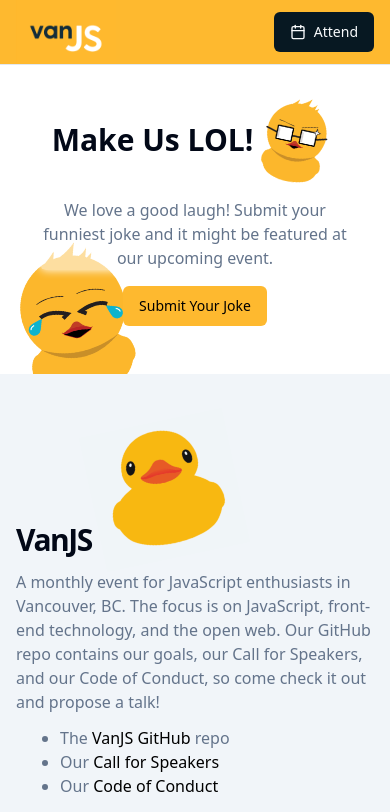
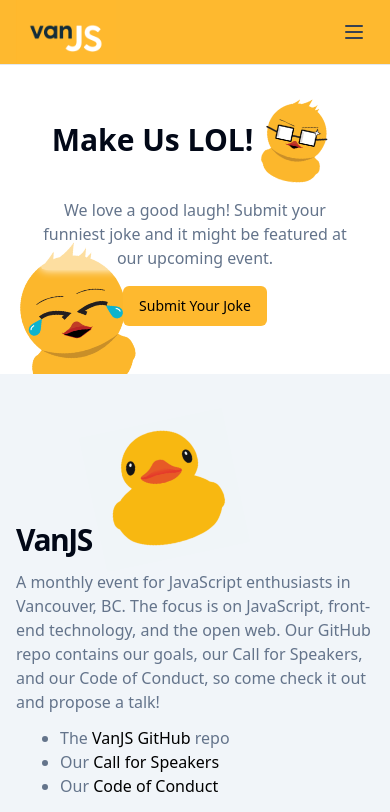
Before and after one commit to VanJS/vanjs.github.io, a Next.js app: page / in a window 390 px wide. Shown: the top 812 px of the page. Built offline with nearby package versions, Linux system fonts and the light colour scheme.

Commit message:
fix the tabs on mobile

```diff
--- a/src/app/globals.css
+++ b/src/app/globals.css
@@ -29,6 +29,8 @@
     --chart-3: 197 37% 24%;
     --chart-4: 43 74% 66%;
     --chart-5: 27 87% 67%;
+    --brand-yellow: 43 97% 59%;        /* HSL for #FEB92F */
+    --brand-yellow-foreground: 0 0% 0%; /* HSL for black */
   }
 
   .dark {
@@ -56,6 +58,8 @@
     --chart-3: 30 80% 55%;
     --chart-4: 280 65% 60%;
     --chart-5: 340 75% 55%;
+    --brand-yellow: 43 97% 59%;
+    --brand-yellow-foreground: 0 0% 0%;
   }
 }
 
--- a/src/components/Header.jsx
+++ b/src/components/Header.jsx
@@ -1,7 +1,11 @@
+"use client";
+
 import { Button } from "@/components/ui/button";
-import {CalendarIcon} from './icons/CalendarIcon';
+import { CalendarIcon } from "./icons/CalendarIcon";
 import Image from "next/image";
 import Link from "next/link";
+import { useState } from "react";
+import { Menu as MenuIcon, X as XIcon } from "lucide-react";
 
 const navLinks = [
   { href: "#", text: "Home" },
@@ -12,13 +16,25 @@
   { href: "#footer-contact", text: "Contact" },
 ];
 
-export const Header = () => (
+export const Header = () => {
+  const [isMobileMenuOpen, setIsMobileMenuOpen] = useState(false);
+
+  const toggleMobileMenu = () => {
+    setIsMobileMenuOpen(!isMobileMenuOpen);
+  };
+
+  const closeMobileMenu = () => {
+    setIsMobileMenuOpen(false);
+  };
+
+  return (
     <header className="sticky top-0 z-50 w-full border-b bg-[#FEB92F]">
       <div className="container flex items-center justify-between h-16 px-4 md:px-6">
         <Link
           href="#"
           className="flex items-center gap-2 text-lg font-semibold"
           prefetch={false}
+          onClick={closeMobileMenu}
         >
           <Image
             src="/VanJS.png"
@@ -31,6 +47,7 @@
             }}
           />
         </Link>
+
         <nav className="hidden md:flex items-center gap-6 text-sm font-medium">
           {navLinks.map((link) => (
             <Link
@@ -44,12 +61,48 @@
           ))}
         </nav>
 
-      <Button asChild className="bg-secondary">
-        <Link href="https://lu.ma/vanjs" target="blank" prefetch={false}>
+        <div className="flex items-center gap-2">
+          <Button asChild className="bg-secondary hidden md:flex">
+            <Link href="https://lu.ma/vanjs" target="_blank" rel="noopener noreferrer" prefetch={false}>
               <CalendarIcon className="w-4 h-4 mr-2" />
               Attend
             </Link>
           </Button>
+
+          <button
+            type="button"
+            onClick={toggleMobileMenu}
+            className="md:hidden p-2 text-gray-700 hover:text-black focus:outline-none focus:ring-2 focus:ring-inset focus:ring-black"
+            aria-label="Toggle menu"
+          >
+            {isMobileMenuOpen ? <XIcon size={24} /> : <MenuIcon size={24} />}
+          </button>
         </div>
+      </div>
+
+      {isMobileMenuOpen && (
+        <div className="md:hidden absolute top-16 left-0 w-full bg-brand-yellow shadow-lg z-40">
+          <nav className="flex flex-col items-start p-4 space-y-2">
+            {navLinks.map((link) => (
+              <Link
+                key={link.text}
+                href={link.href}
+                className="block w-full px-3 py-2 rounded-md text-base font-medium text-black hover:bg-black hover:text-brand-yellow"
+                prefetch={false}
+                onClick={closeMobileMenu}
+              >
+                {link.text}
+              </Link>
+            ))}
+            <Button asChild className="w-full mt-2 bg-secondary hover:bg-secondary/80">
+              <Link href="https://lu.ma/vanjs" target="_blank" rel="noopener noreferrer" prefetch={false} onClick={closeMobileMenu}>
+                <CalendarIcon className="w-4 h-4 mr-2" />
+                Attend
+              </Link>
+            </Button>
+          </nav>
+        </div>
+      )}
     </header>
   );
+};
```
Lines whose indentation alone changed are shown as unchanged.
